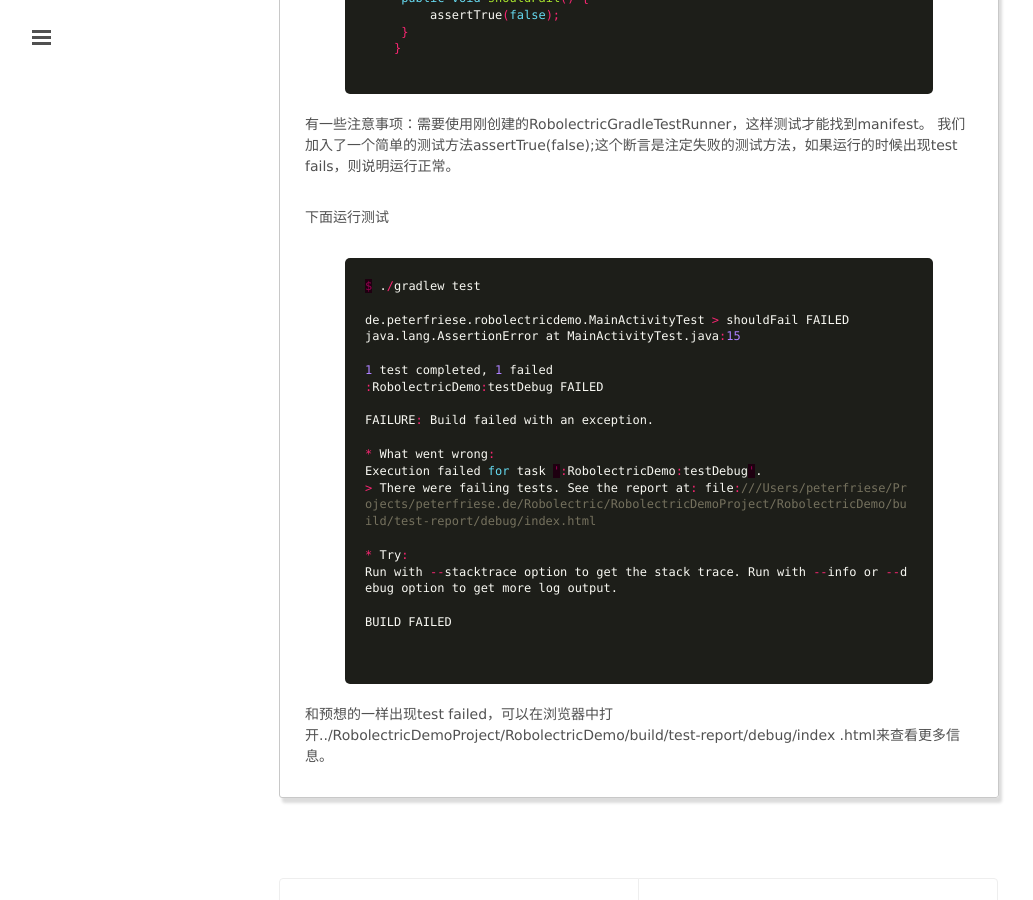
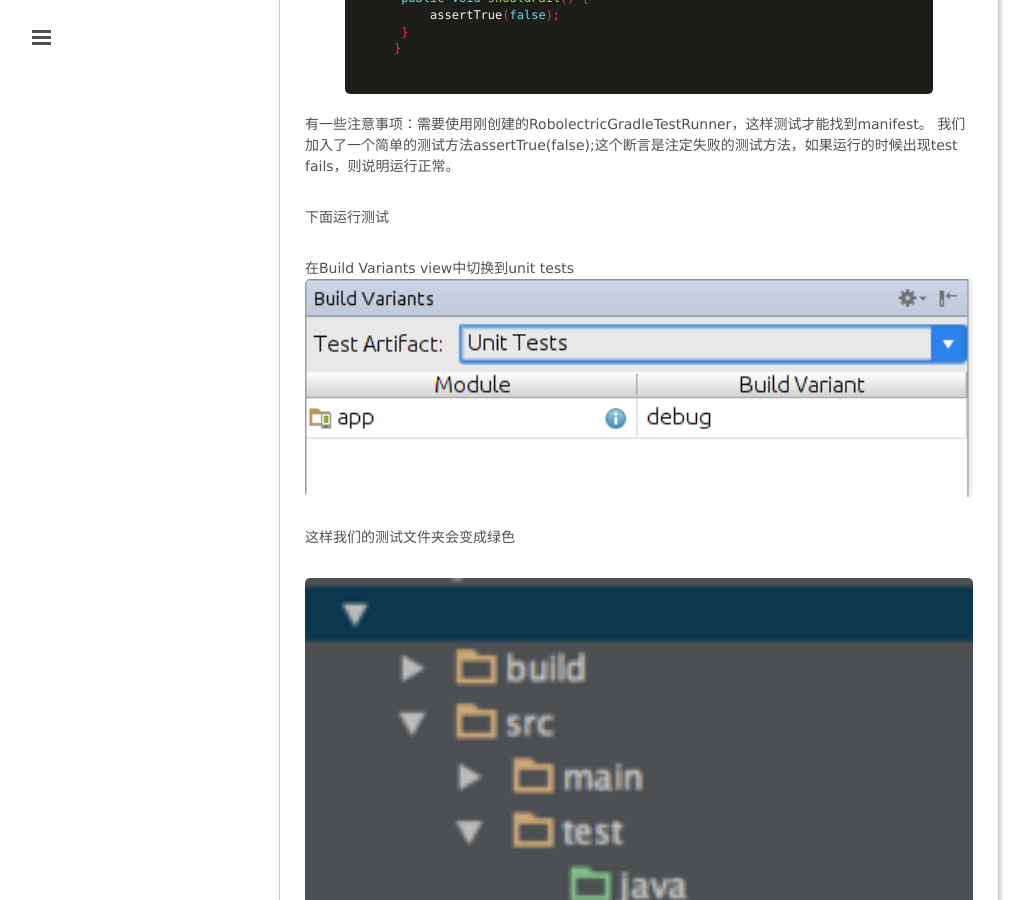
Before and after one commit to mxn21/mxn21.github.io, a Jekyll site: the page built from _posts/2015-7-7-使用Robolectric进行Android单元测试.md, in a window 1280 px wide and 900 px high, scrolled down 4057 px. Shown: the whole window, without its empty margins (1-1034 px from the left). Built offline with Jekyll 4.4.1, drawn with Linux system fonts in a browser that asks for light colours; Markdown is read by kramdown in place of the engine named in the settings; comment, search, counter and statistics services are not loaded.

Commit message:
q e q w
巍峨我

```diff
--- a/_posts/2015-7-7-使用Robolectric进行Android单元测试.md
+++ b/_posts/2015-7-7-使用Robolectric进行Android单元测试.md
@@ -200,6 +200,16 @@
 
 下面运行测试
 
+在Build Variants view中切换到unit tests
+![](https://raw.githubusercontent.com/mxn21/mxn21.github.io/master/public/img/img24.png)
+
+这样我们的测试文件夹会变成绿色
+
+![](https://raw.githubusercontent.com/mxn21/mxn21.github.io/master/public/img/img25.png)
+
+
+
+
     {% highlight c  %}
 $ ./gradlew test
 
```
